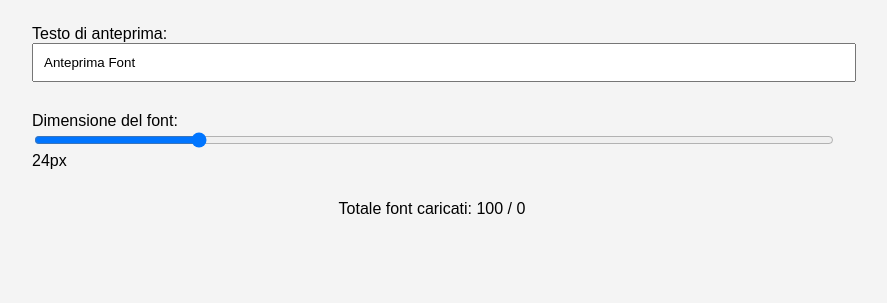
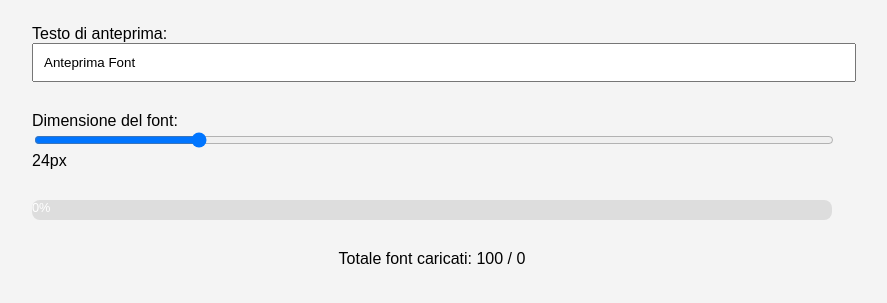
Before and after one commit to LScanferlato/font-viewer, a Flask app: page / in a window 1280 px wide. Shown: the part 153-456 px from the top of the page, without its empty margins (208-1095 px from the left). Run offline with Flask 3, Linux system fonts and the light colour scheme.

Commit message:
Implement progress bar for font loading
Added a progress bar to display loading status of fonts.

```diff
--- a/templates/index.html
+++ b/templates/index.html
@@ -19,34 +19,47 @@
     .search-bar input[type="text"] { padding:10px; width:60%; border:1px solid #ccc; border-radius:4px; font-size:1rem; }
     .search-bar button { padding:10px 18px; }
     @media (max-width:600px){ main{padding:0 5px;} .search-bar input[type="text"]{width:100%;} }
+
+    /* Barra di progresso */
+    .progress-container { width:100%; background:#ddd; border-radius:8px; overflow:hidden; margin:20px 0; height:20px; }
+    .progress-bar { height:100%; width:0%; background:#28a745; text-align:center; color:#fff; font-size:0.8rem; transition:width 0.3s ease; }
   </style>
 </head>
 <body>
   <header><h1>Font Viewer</h1></header>
   <main>
+    <!-- Ricerca lato server -->
     <form method="get" action="/" class="search-bar">
-      <input type="text" name="query" placeholder="Cerca font per nome…" value="{{ query | e }}">
+      <input type="text" name="query" placeholder="Cerca font per nome…" value="{{ query|e }}">
       <button type="submit">Cerca</button>
     </form>
 
+    <!-- Testo anteprima -->
     <div style="margin-bottom:20px;">
       <label for="previewText">Testo di anteprima:</label>
       <input type="text" id="previewText" value="Anteprima Font" oninput="updatePreviewText()" style="width:100%;padding:10px;margin-bottom:10px;">
     </div>
 
+    <!-- Dimensione font -->
     <div style="margin-bottom:30px;">
       <label for="fontSize">Dimensione del font:</label>
       <input type="range" id="fontSize" min="12" max="72" value="24" oninput="updateFontSize()" style="width:100%;">
       <span id="fontSizeValue">24px</span>
     </div>
 
+    <!-- Barra di progresso -->
+    <div class="progress-container">
+      <div class="progress-bar" id="progressBar">0%</div>
+    </div>
+
+    <!-- Risultati -->
     <section id="fontResults" aria-label="Risultati font"></section>
     <p style="text-align:center;margin-top:30px;" id="fontCount"></p>
   </main>
 
   <script>
-    const fonts = {{ fonts|tojson }}; // lista completa lato server
-    const batchSize = 50;             // quanti font caricare per volta
+    const fonts = {{ fonts|tojson }};
+    const batchSize = 50;
     let currentIndex = 0;
     let loading = false;
 
@@ -73,8 +86,16 @@
       });
 
       currentIndex += batchSize;
+      updateProgress();
       document.getElementById('fontCount').textContent = `Totale font caricati: ${currentIndex} / ${fonts.length}`;
       loading = false;
+    }
+
+    function updateProgress() {
+      const percent = fonts.length === 0 ? 0 : Math.min((currentIndex / fonts.length) * 100, 100).toFixed(1);
+      const bar = document.getElementById('progressBar');
+      bar.style.width = percent + '%';
+      bar.textContent = percent + '%';
     }
 
     function updatePreviewText() {
```
